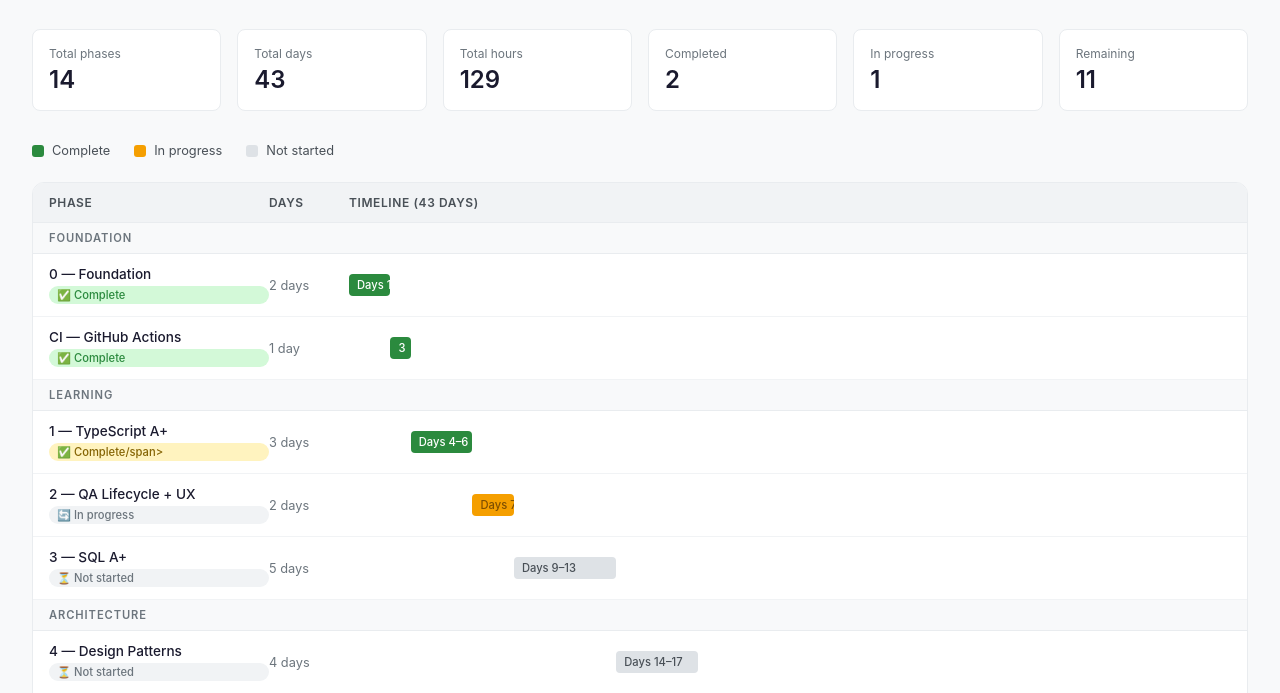
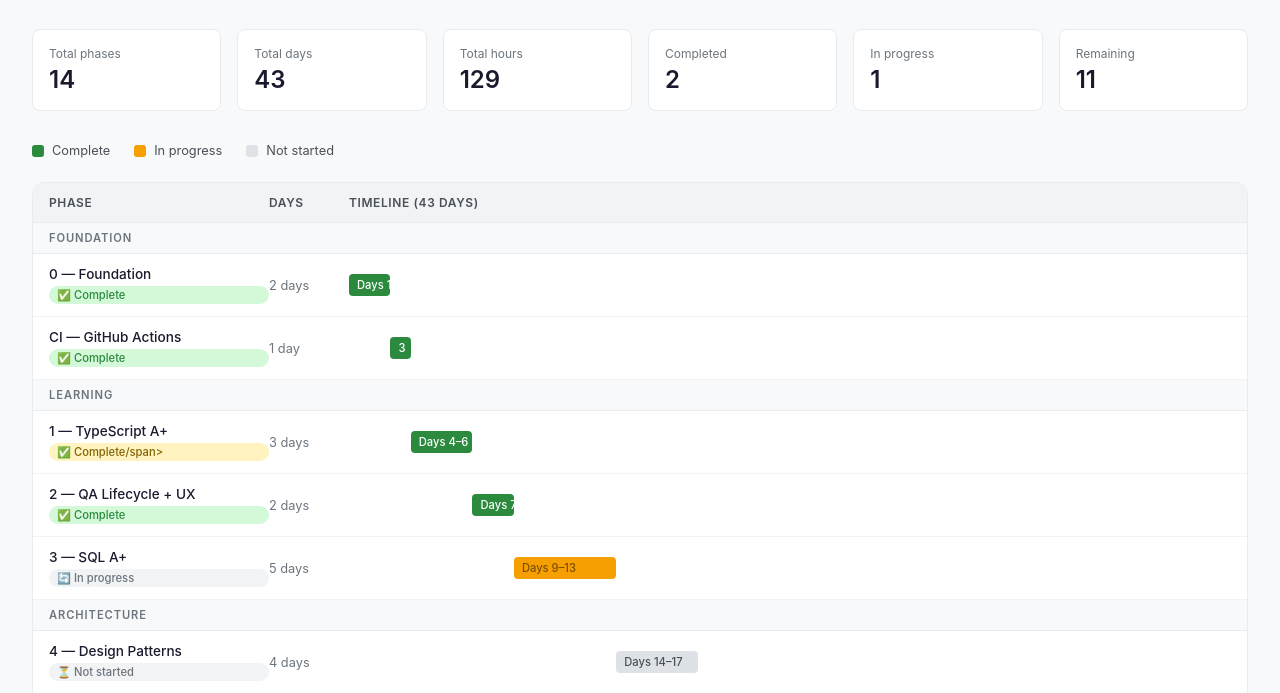
Before and after one commit to sashika-hsg/qa-automation-portfolio, a website: page GANTT.html in a window 1280 px wide. Shown: the part 85-778 px from the top of the page. Drawn offline with Linux system fonts and the light colour scheme.

Commit message:
docs: update gantt - phase 2 complete phase 3 started

```diff
--- a/GANTT.html
+++ b/GANTT.html
@@ -178,22 +178,22 @@
     <div class="gantt-row">
       <div class="phase-cell">
         <span class="phase-name">2 — QA Lifecycle + UX</span>
-        <span class="status-badge status-pending">🔄 In progress</span>
+        <span class="status-badge status-complete">✅ Complete</span>
       </div>
       <div class="phase-days">2 days</div>
       <div class="bar-container">
-        <div class="bar" style="left:14%;width:4.7%;background:#f59f00;color:#7d4e00">Days 7–8</div>
+        <div class="bar" style="left:14%;width:4.7%;background:#2b8a3e;color:white"">Days 7–8</div>
       </div>
     </div>
 
     <div class="gantt-row">
       <div class="phase-cell">
         <span class="phase-name">3 — SQL A+</span>
-        <span class="status-badge status-pending">⏳ Not started</span>
+        <span class="status-badge status-pending">🔄 In progress</span>
       </div>
       <div class="phase-days">5 days</div>
       <div class="bar-container">
-        <div class="bar" style="left:18.7%;width:11.6%;background:#dee2e6;color:#495057">Days 9–13</div>
+        <div class="bar" style="left:18.7%;width:11.6%;background:#f59f00;color:#7d4e00">Days 9–13</div>
       </div>
     </div>
 
```
Also changed, not shown: GANTT.md (+2 -2 lines).
